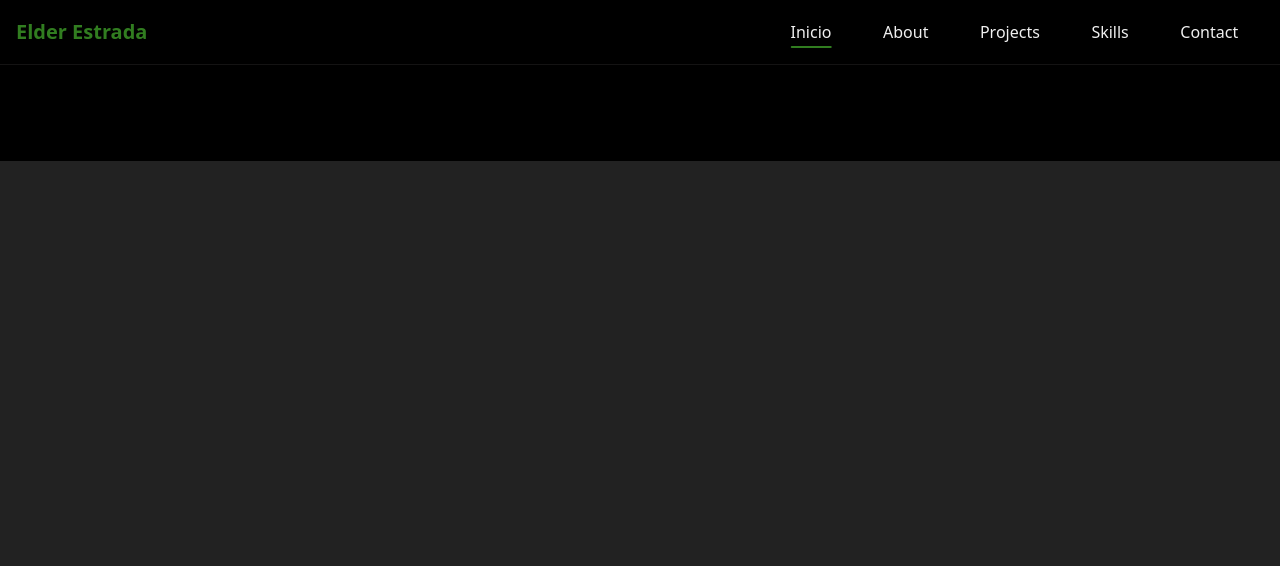
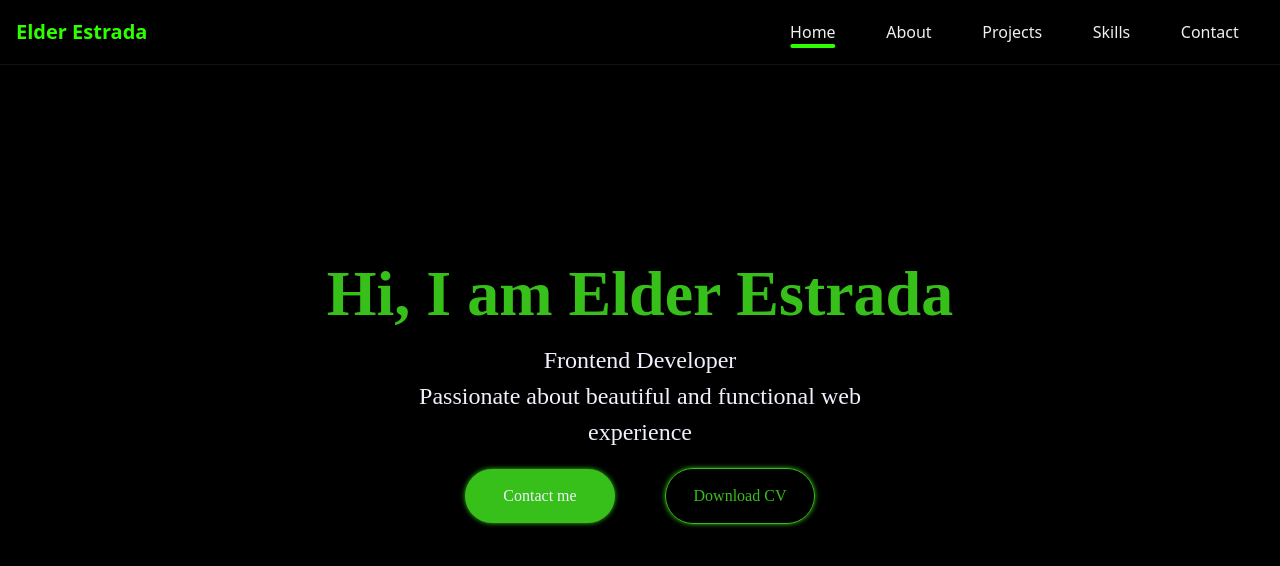
Before and after one commit to quamtumcoderin/quamtumcoderin.github.io, a React (Vite) app: page / in a window 1280 px wide. Shown: the top 566 px of the page. Built offline with nearby package versions, Linux system fonts and the light colour scheme.

Commit message:
feat: implement routing with framer-motion animations, refactor Navbar and Home components

```diff
--- a/index.html
+++ b/index.html
@@ -8,6 +8,6 @@
     <link rel="stylesheet" href="index.css">
     <script type="module" src="/src/Main/main.jsx" defer></script>
   </head>
-  <body id="root" class="bg-[#222]">
+  <body id="root" class="bg-[#000]">
   </body>
 </html>
--- a/package.json
+++ b/package.json
@@ -15,8 +15,10 @@
     "animejs": "^4.1.3",
     "bootstrap": "^5.3.8",
     "dotenv": "^17.2.2",
+    "framer-motion": "^12.23.14",
     "react": "^19.1.1",
     "react-dom": "^19.1.1",
+    "react-router-dom": "^7.9.1",
     "sass": "^1.92.1",
     "tailwindcss": "^4.1.13"
   },
--- a/src/Main/App/App.jsx
+++ b/src/Main/App/App.jsx
@@ -1,7 +1,94 @@
-import HomePage from './pages/HomePage/HomePage.jsx'
+import { BrowserRouter as Router, Routes, Route, useLocation } from 'react-router-dom'
+import {  useRef } from 'react'
+import { AnimatePresence, motion } from 'framer-motion'
+import Home from './pages/HomePage/Home.jsx'
+import About from './pages/AboutPage/About.jsx'
+import Navbar from './Components/Navbar/Navbar.jsx'
+
+function AnimatedRoutes({ links }) {
+  const location = useLocation()
+  const prevIndexRef = useRef(0)
+  const currentIndex = links.findIndex(link => link.to === location.pathname)
+  const direction = currentIndex >= prevIndexRef.current ? 1 : -1
+  prevIndexRef.current = currentIndex
+
+  const pageVariants = {
+    initial: (dir) => ({ x: 300 * dir, opacity: 0 }),
+    animate: { x: 0, opacity: 1 },
+    exit: (dir) => ({ x: -300 * dir, opacity: 0 })
+  }
+
+  const pageTransition = {
+    type: 'tween',
+    ease: 'easeInOut',
+    duration: 0.2
+  }
+
+  return (
+    <AnimatePresence mode='wait' initial={false}>
+      <Routes location={location} key={location.pathname}>
+        <Route
+          path="/"
+          element={
+            <motion.div
+              custom={direction}
+              variants={pageVariants}
+              initial="initial"
+              animate="animate"
+              exit="exit"
+              transition={pageTransition}
+              style={{ position: 'absolute', width: '100%' }}
+            >
+              <Home colorUI={{ main: '#37c019ff', light: '#9ddf9a' }} />
+            </motion.div>
+          }
+        />
+        <Route
+          path="/about"
+          element={
+            <motion.div
+              custom={direction}
+              variants={pageVariants}
+              initial="initial"
+              animate="animate"
+              exit="exit"
+              transition={pageTransition}
+              style={{ position: 'absolute', width: '100%' }}
+            >
+              <About colorUI={{ main: '#000dffff', light: '#9a9cdfff' }} />
+            </motion.div>
+          }
+        />
+      </Routes>
+    </AnimatePresence>
+  )
+}
 
 export default function App() {
+  const links = [
+        { label: 'Home', to: '/' },
+        { label: 'About', to: '/about' },
+        { label: 'Projects', to: '/projects' },
+        { label: 'Skills', to: '/skills' },
+        { label: 'Contact', to: '/contact' }
+  ]
+
+  const colors = [
+    { main: '#2fff00ff', light: '#9ddf9a' },
+    { main: '#000dffff', light: '#9a9cdfff' },
+    { main: '#e5ff00ff', light: '#d4df9aff' },
+    { main: '#ff9500ff', light: '#df9a9aff' },
+    { main: '#ff0000ff', light: '#df9a9aff' },
+  ]
+
+
   return (
-    <HomePage />
+    <Router>
+      <Navbar
+        links={links}
+        colors={colors}
+        initialIndex={0} />
+        <AnimatedRoutes links={links} />
+    </Router>
   )
 }
--- a/src/Main/App/Components/Navbar/Navbar.css
+++ b/src/Main/App/Components/Navbar/Navbar.css
@@ -1,3 +1,25 @@
+@import "tailwindcss";
+
+:root {
+    --full-black: #000;
+}
+
+.header {
+    display: flex;
+    align-items: center;
+    justify-content: space-between;
+    padding: 16px;
+    width: 100%;
+    background-color: var(--full-black);
+    border-bottom: 1px outset #696363;
+}
+
+.header-title {
+    flex: .20;
+    font-size: clamp(1rem, 20px, 2rem);
+    font-weight: 600;
+}
+
 .nav {
     transition: flex .3s;
     flex: .40;
@@ -35,20 +57,34 @@
 
 .nav-link:hover {
     transition: color .5s;
-    color: #9ddf9a;
+    color: var(--light);
 }
 
 .nav-link:active, .nav-link:focus {
-    color: #317d20;
+    color: var(--main);
 }
 
 .nav-indicator {
     position: absolute;
     left: 0;
     bottom: 0;
-    height: 2px;
+    height: 4px;
     width: 0;
-    background-color: #317d20;
+    background-color: var(--main);
     border-radius: 5px;
     transition: all .3s ease;
 }
+
+@media (max-width: 1080px) {
+    .nav {
+        transition: flex .3s;
+        flex: .35;
+    }
+}
+
+@media (max-width: 840px) {
+    .nav {
+        transition: flex .3s;
+        flex: .40;
+    }
+}
--- a/src/Main/App/Components/Navbar/Navbar.jsx
+++ b/src/Main/App/Components/Navbar/Navbar.jsx
@@ -1,12 +1,20 @@
 import React, { useEffect, useRef, useState } from 'react'
 import { animate } from 'animejs'
+import { useNavigate } from 'react-router-dom'
 import './Navbar.css'
 
-export default function Navbar({ links = [], onNavigate, initialIndex }) {
+export default function Navbar({ links = [], colors=[], initialIndex }) {
     const containerRef = useRef(null)
     const linkRefs = useRef([])
     const indicatorRef = useRef(null)
     const [ activeIndex, setActiveIndex ] = useState(initialIndex ?? 0)
+
+    const navigate = useNavigate()
+
+    const [ colorUI, setColorUI ] = useState({
+        main: colors[0].main,
+        light: colors[0].light
+    })
 
     linkRefs.current = links.map((_, i) => linkRefs.current[i] ?? React.createRef())
 
@@ -42,14 +50,15 @@ export default function Navbar({ links = [], onNavigate, initialIndex }) {
     const handleClick = (e, to, index) => {
         e.preventDefault()
         setActiveIndex(index)
-        if (typeof onNavigate === 'function') onNavigate(to)
+        navigate(to)
+        setColorUI({ main: colors[index].main, light: colors[index].light })
     }
 
     const handleKeyDown = (e, to, index) => {
         if (e.key === 'Enter' || e.key === ' ') {
             e.preventDefault()
             setActiveIndex(index)
-            if (typeof onNavigate === 'function') onNavigate(to)
+            navigate(to)
         }
 
         if (e.key === 'ArrowRight') {
@@ -57,7 +66,7 @@ export default function Navbar({ links = [], onNavigate, initialIndex }) {
             const next = (index + 1) % links.length
             linkRefs.current[next].current.focus()
             setActiveIndex(next)
-            if (typeof onNavigate === 'function') onNavigate(links[next].to)
+            navigate(links[next].to)
         }
 
         if (e.key === 'ArrowLeft') {
@@ -65,11 +74,13 @@ export default function Navbar({ links = [], onNavigate, initialIndex }) {
             const prev = (index - 1 + links.length) % links.length
             linkRefs.current[prev].current.focus()
             setActiveIndex(prev)
-            if (typeof onNavigate === 'function') onNavigate(links[prev].to)
+            navigate(links[prev].to)
         }
     }
 
     return (
+        <header className='header' style={{ "--main": colorUI.main, "--light": colorUI.light }}>
+            <h1 className="header-title" style={{ color: colorUI.main }}>Elder Estrada</h1>
             <nav className='nav' aria-label='Principal' ref={containerRef}>
                 <ul className='nav-list' role='menubar' aria-orientation='horizontal'>
                     {links.map((link, i) => (
@@ -90,5 +101,6 @@ export default function Navbar({ links = [], onNavigate, initialIndex }) {
                     <span className='nav-indicator' ref={indicatorRef} aria-hidden='true'></span>
                 </ul>
             </nav>
+        </header>
     )
 }
--- /dev/null
+++ b/src/Main/App/Components/Typewriter/Typewriter.jsx
@@ -0,0 +1,18 @@
+import { useEffect, useState } from 'react'
+
+export default function Typewriter({ text, speed = 100, className = 'title' }) {
+    const [ displayedText, setDisplayedText ] = useState('')
+
+    useEffect(() => {
+        let i = 0
+        const interval = setInterval(() => {
+            setDisplayedText(text.slice(0, i + 1))
+            i++
+            if (i === text.length) clearInterval(interval)
+        }, speed)
+
+        return () => clearInterval(interval)
+    }, [text, speed])
+
+    return <h1 className={className}>{displayedText}</h1>
+}
--- /dev/null
+++ b/src/Main/App/pages/AboutPage/About.jsx
@@ -0,0 +1,10 @@
+import { Fragment } from 'react'
+import './About.css'
+
+export default function About({ colorUI = {} }) {
+    return (
+        <Fragment>
+            <h1>HOLAAAAAAAAAAAAAAAA</h1>
+        </Fragment>
+    )
+}
--- /dev/null
+++ b/src/Main/App/pages/HomePage/Home.css
@@ -0,0 +1,52 @@
+* {
+    padding: 0;
+    margin: 0;
+}
+
+.main {
+    display: flex;
+    flex-direction: column;
+    align-items: center;
+    justify-content: center;
+    width: 100%;
+    height: 80vh;
+    font-family: 'Arial Rounded MT';
+}
+
+.main-title {
+    color: var(--main);
+    font-size: clamp(4rem, 50px, 5rem);
+    font-weight: 700;
+}
+
+.main-text {
+    text-align: center;
+    max-width: 500px;
+    color: #f0f0ff;
+    font-size: clamp(1.5rem, 20px, 2rem);
+}
+
+.controls {
+    display: flex;
+    justify-content: space-around;
+    align-items: center;
+    min-width: 400px;
+}
+
+.button {
+    margin-top: 18px;
+    min-width: 150px;
+    padding: 15px;
+    border-radius: 30px;
+    box-shadow: 0 0 5px var(--main);
+}
+
+.button:nth-child(1) {
+    color: #f0f0ff;
+    background-color: var(--main);
+}
+
+.button:nth-child(2) {
+    color: var(--main);
+    border: 1px solid;
+}
--- /dev/null
+++ b/src/Main/App/pages/HomePage/Home.jsx
@@ -0,0 +1,19 @@
+import { Fragment } from 'react'
+import Typewriter from '../../Components/Typewriter/Typewriter.jsx'
+import './Home.css'
+
+export default function Home({colorUI = {}}) {
+    return (
+        <Fragment>
+            <main className='main' style={{"--main": colorUI.main, "--light": colorUI.light}}>
+                <Typewriter text={'Hi, I am Elder Estrada'} speed={100} className='main-title' />
+                <p className='main-text'>Frontend Developer</p>
+                <p className='main-text'>Passionate about beautiful and functional web experience</p>
+                <div className='controls'>
+                    <button className='button'>Contact me</button>
+                    <button className='button'>Download CV</button>
+                </div>
+            </main>
+        </Fragment>
+    )
+}
--- a/src/Main/App/pages/HomePage/HomePage.css
+++ /dev/null
@@ -1,45 +0,0 @@
-:root {
-    --main: #317d20;
-    --light-green: #9ddf9a;
-    --full-black: #000;
-}
-
-* {
-    margin: 0;
-    padding: 0;
-}
-
-.HP-Header {
-    display: flex;
-    align-items: center;
-    justify-content: space-between;
-    padding: 16px;
-    width: 100%;
-    background-color: var(--full-black);
-    border-bottom: .1px outset #696363;
-}
-
-.HP-HeaderTitle {
-    flex: .20;
-    font-size: clamp(1rem, 20px, 2rem);
-    font-weight: 600;
-    color: var(--main);
-}
-
-.HP-Main {
-    background-color: var(--full-black);
-}
-
-@media (max-width: 1080px) {
-    .HP-Navbar {
-        transition: flex .3s;
-        flex: .35;
-    }
-}
-
-@media (max-width: 840px) {
-    .HP-Navbar {
-        transition: flex .3s;
-        flex: .40;
-    }
-}
--- a/src/Main/App/pages/HomePage/HomePage.jsx
+++ /dev/null
@@ -1,35 +0,0 @@
-import { Fragment } from 'react'
-import './HomePage.css'
-import Navbar from '../../Components/Navbar/Navbar.jsx'
-
-export default function HomePage() {
-    const links = [
-        { label: 'Inicio', to: '/home' },
-        { label: 'About', to: '/about' },
-        { label: 'Projects', to: '/projects' },
-        { label: 'Skills', to: '/skills' },
-        { label: 'Contact', to: '/contact' }
-    ]
-
-    const handleNavigate = (to) => {
-        console.log('Navegar a:', to)
-    }
-
-    return (
-        <Fragment>
-            <header className='HP-Header'>
-                <h1 className='HP-HeaderTitle'>Elder Estrada</h1>
-                <Navbar links={links} onNavigate={handleNavigate} initialIndex={0} />
-            </header>
-            <main className='HP-Main'>
-                <h1 className='HP-MainTitle'>Hi, I'am Elder Estrada</h1>
-                <p className='HP-MainText'>Frontend Developer</p>
-                <p className='HP-MainText'>Passionate about beautiful and functonal web experience</p>
-                <div className='HP-Controls'>
-                    <button className='HP-Button'>Contact me</button>
-                    <button className='HP-Button'>Download CV</button>
-                </div>
-            </main>
-        </Fragment>
-    )
-}
```
Also changed, not shown: src/Main/App/pages/AboutPage/About.css (added), 1 other file (tests, documents, lock files or other folders). Lines whose indentation alone changed are shown as unchanged.
